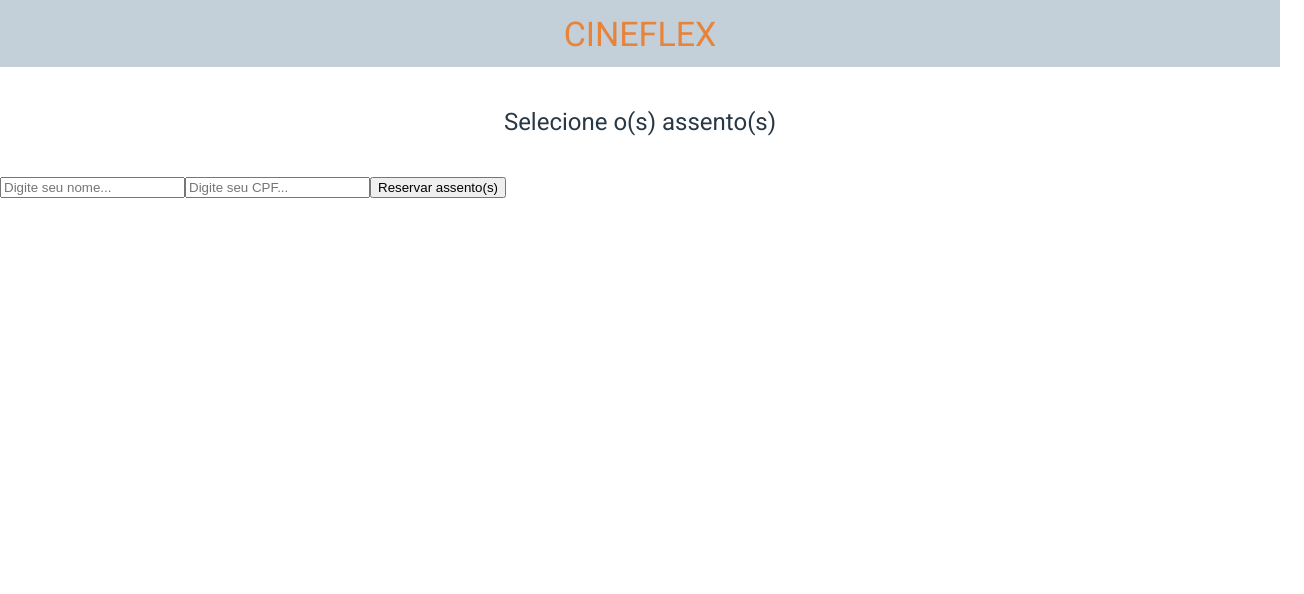
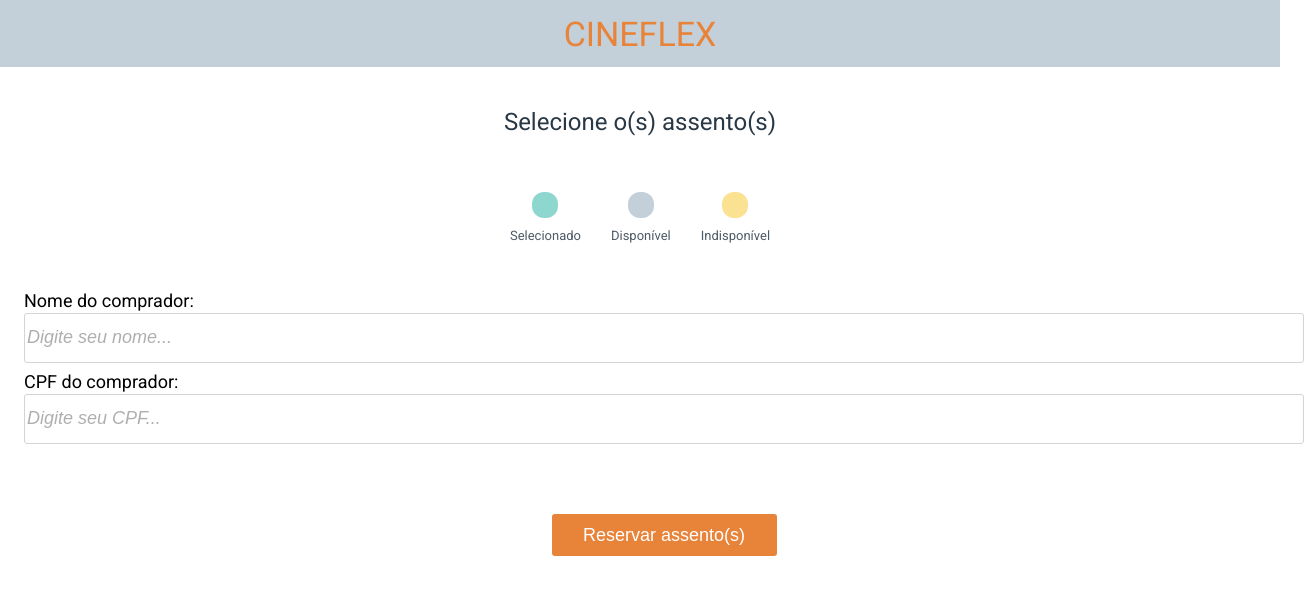
Before and after one commit to Caio-Coldebella/projeto9-cineflex, a React (Create React App) app: page /assentos/1 in a window 1280 px wide. Shown: the top 594 px of the page, 1304 px wide, since content can reach past the window. Built offline with nearby package versions, Linux system fonts and the light colour scheme; no server answers.

Commit message:
ajuste de layout da pagina de selecao de assentos

```diff
--- a/src/Seats.js
+++ b/src/Seats.js
@@ -24,12 +24,28 @@ export default function Seats(){
     return(
         <>
         <PageTop><p>Selecione o(s) assento(s)</p></PageTop>
-        <SEATSBOARD>{seats.map( seat => {return <SeatCircle set={setSelectedseats} seats={selectedseats} name={seat.name} isAvailable={seat.isAvailable}></SeatCircle>})}</SEATSBOARD>
-        <form onSubmit={sendData}>
-            <input type="text" value={personName} required onChange={e => setPersonName(e.target.value)} placeholder="Digite seu nome..."/>
-            <input type="text" value={cpf} required onChange={e => setCpf(e.target.value)} placeholder="Digite seu CPF..."/>
-            <button type="submit">Reservar assento(s)</button>
-        </form>
+        <SEATSBOARD>{seats.map( seat => {return <SeatCircle set={setSelectedseats} seats={selectedseats} name={seat.name} isAvailable={seat.isAvailable}/>})}</SEATSBOARD>
+        <SEATSEXAMPLE>
+            <EXAMPLE>
+                <CIRCLE color={"#8DD7CF"}></CIRCLE>
+                Selecionado
+            </EXAMPLE>
+            <EXAMPLE>
+                <CIRCLE color={"#C3CFD9"}></CIRCLE>
+                Disponível
+            </EXAMPLE>
+            <EXAMPLE>
+                <CIRCLE color={"#FBE192"}></CIRCLE>
+                Indisponível
+            </EXAMPLE>
+        </SEATSEXAMPLE>
+        <FORM onSubmit={sendData}>
+            Nome do comprador:
+            <INPUTFORM type="text" value={personName} required onChange={e => setPersonName(e.target.value)} placeholder="Digite seu nome..."/>
+            CPF do comprador:
+            <INPUTFORM type="text" value={cpf} required onChange={e => setCpf(e.target.value)} placeholder="Digite seu CPF..."/>
+            <BUTTONFORM type="submit">Reservar assento(s)</BUTTONFORM>
+        </FORM>
         </>
     );
 }
@@ -40,6 +56,63 @@ const SEATSBOARD = styled.div`
     width: 100%;
     height: auto;
     row-gap: 18px;
-    column-gap: 9px;
+    column-gap: 10px;
     margin: 0 24px 0 24px;
 `;
+const SEATSEXAMPLE = styled.div`
+    display: flex;
+    width: auto;
+    height: auto;
+    justify-content: center;
+    margin: 15px 0 50px 0;
+    column-gap: 30px;
+`;
+const EXAMPLE = styled.div`
+    display: flex;
+    flex-direction: column;
+    align-items: center;
+    justify-content: space-between;
+    width: auto;
+    height: 50px;
+    color: #4E5A65;
+    font-size: 13px;
+`;
+const CIRCLE = styled.div`
+    height: 26px;
+    width: 26px;
+    border-radius: 12px;
+    background-color: ${props => props.color};
+`;
+const FORM = styled.form`
+    display: flex;
+    flex-direction: column;
+    font-size: 18px;
+    height: auto;
+    width: 100%;
+    margin: 0 24px 0 24px;
+`;
+const INPUTFORM = styled.input`
+    height: 50px;
+    width: 100%;
+    border: 1px solid #D4D4D4;
+    border-radius: 3px;
+    margin: 3px 0 10px 0;
+    ::placeholder{
+        color: #AFAFAF;
+        font-size: 18px;
+        font-style: italic;
+    }
+`;
+const BUTTONFORM = styled.button`
+    display: flex;
+    align-items: center;
+    justify-content: center;
+    height: 42px;
+    width: 225px;
+    border: none;
+    border-radius: 3px;
+    background-color: #E8833A;
+    margin: 60px auto 0 auto;
+    color: #FFFFFF;
+    font-size: 18px;
+`;
```
